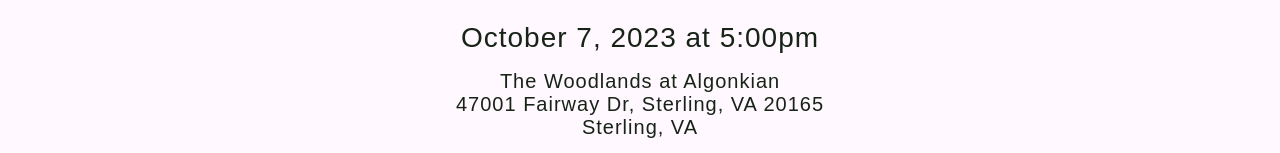
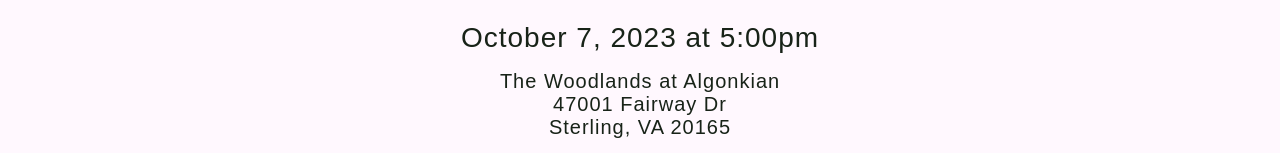
Before and after one commit to HannahStahl/wedding, a React (Create React App) app: page / in a window 1280 px wide. Shown: the part 799-952 px from the top of the page. Built offline with nearby package versions, Linux system fonts and the light colour scheme; a web font is replaced by a local one.

Commit message:
Fix address

```diff
--- a/src/components/Home.js
+++ b/src/components/Home.js
@@ -16,8 +16,8 @@
         <h1 className="home-subheader">October 7, 2023 at 5:00pm</h1>
         <p>
           The Woodlands at Algonkian<br />
-          47001 Fairway Dr, Sterling, VA 20165<br />
-          Sterling, VA
+          47001 Fairway Dr<br />
+          Sterling, VA 20165
         </p>
         <Link to="/logistics">
           <div className="more-details-link">
--- a/src/components/Logistics.js
+++ b/src/components/Logistics.js
@@ -18,8 +18,8 @@
             <p>
               <b>Location:</b><br />
               <span className="logistics-subheader">The Woodlands at Algonkian</span><br />
-              47001 Fairway Dr, Sterling, VA 20165<br />
-              Sterling, VA
+              47001 Fairway Dr<br />
+              Sterling, VA 20165
             </p>
             <p>
               <b>Attire:</b><br />
```
